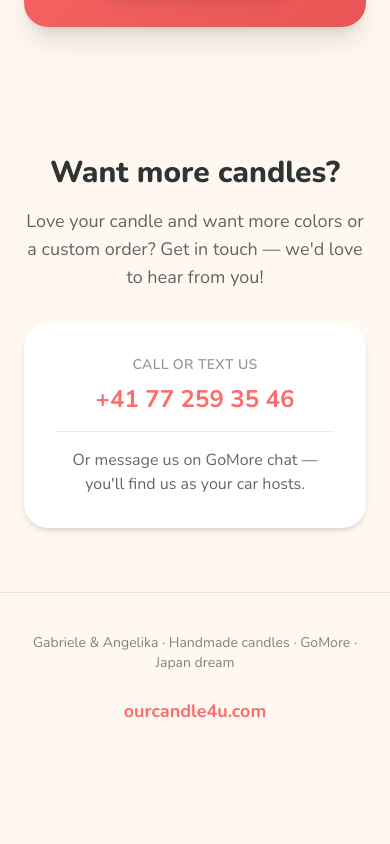
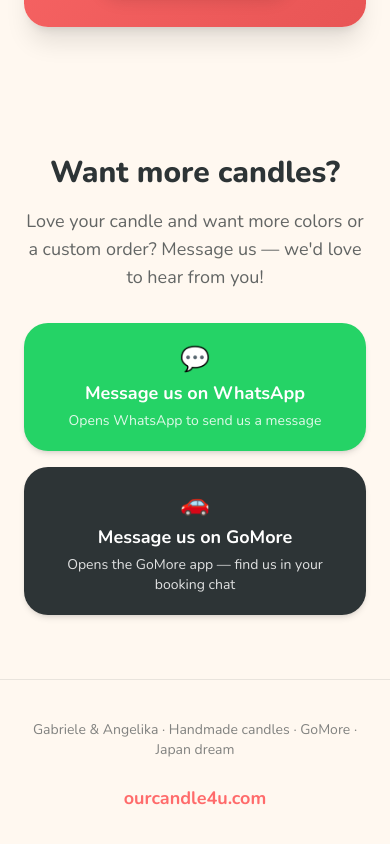
Before and after one commit to gabrielebrunini/ourcandle4u, a Next.js app: page /en in a window 390 px wide. Shown: the part 2791-3635 px from the top of the page. Before the commit the page ends 3556 px from the top, so only its background shows below. Built offline with nearby package versions, Linux system fonts and the light colour scheme.

Commit message:
Replace phone contact with WhatsApp and GoMore app message links.
Remove call-to-call CTAs and add one-tap buttons to open WhatsApp or the GoMore app for messaging.

Co-authored-by: Cursor <cursoragent@cursor.com>

```diff
--- a/components/Contact.tsx
+++ b/components/Contact.tsx
@@ -1,6 +1,7 @@
 import { useTranslations } from "next-intl";
 
-const PHONE_NUMBER = "+41772593546";
+const WHATSAPP_URL = "https://wa.me/41772593546";
+const GOMORE_APP_URL = "https://gomore.ch/app";
 
 export default function Contact() {
   const t = useTranslations("contact");
@@ -13,21 +14,32 @@ export default function Contact() {
         </h2>
         <p className="mb-8 text-lg text-charcoal/75">{t("description")}</p>
 
-        <div className="space-y-4 rounded-3xl bg-white p-8 shadow-md">
-          <div>
-            <p className="mb-2 text-sm font-semibold uppercase tracking-wide text-charcoal/50">
-              {t("phone")}
-            </p>
-            <a
-              href={`tel:${PHONE_NUMBER}`}
-              className="text-2xl font-bold text-coral transition hover:text-coral-dark"
-            >
-              {t("phoneNumber")}
-            </a>
-          </div>
-          <div className="border-t border-charcoal/10 pt-4">
-            <p className="text-base text-charcoal/75">{t("gomore")}</p>
-          </div>
+        <div className="flex flex-col gap-4 sm:flex-row sm:justify-center">
+          <a
+            href={WHATSAPP_URL}
+            target="_blank"
+            rel="noopener noreferrer"
+            className="flex flex-1 flex-col items-center rounded-3xl bg-[#25D366] px-6 py-5 text-white shadow-md transition hover:scale-[1.02] hover:shadow-lg sm:max-w-xs"
+          >
+            <span className="mb-1 text-2xl" aria-hidden="true">
+              💬
+            </span>
+            <span className="text-lg font-bold">{t("whatsapp")}</span>
+            <span className="mt-1 text-sm text-white/85">{t("whatsappHint")}</span>
+          </a>
+
+          <a
+            href={GOMORE_APP_URL}
+            target="_blank"
+            rel="noopener noreferrer"
+            className="flex flex-1 flex-col items-center rounded-3xl bg-charcoal px-6 py-5 text-white shadow-md transition hover:scale-[1.02] hover:shadow-lg sm:max-w-xs"
+          >
+            <span className="mb-1 text-2xl" aria-hidden="true">
+              🚗
+            </span>
+            <span className="text-lg font-bold">{t("gomore")}</span>
+            <span className="mt-1 text-sm text-white/85">{t("gomoreHint")}</span>
+          </a>
         </div>
       </div>
     </section>
--- a/messages/de.json
+++ b/messages/de.json
@@ -42,10 +42,11 @@
   },
   "contact": {
     "title": "Mehr Kerzen gewünscht?",
-    "description": "Du liebst deine Kerze und möchtest mehr Farben oder eine Sonderbestellung? Melde dich — wir freuen uns von dir zu hören!",
-    "phone": "Ruf uns an oder schreib uns",
-    "gomore": "Oder schreib uns im GoMore-Chat — du findest uns als deine Autovermieter.",
-    "phoneNumber": "+41 77 259 35 46"
+    "description": "Du liebst deine Kerze und möchtest mehr Farben oder eine Sonderbestellung? Schreib uns — wir freuen uns von dir zu hören!",
+    "whatsapp": "Schreib uns auf WhatsApp",
+    "whatsappHint": "Öffnet WhatsApp, um uns eine Nachricht zu senden",
+    "gomore": "Schreib uns auf GoMore",
+    "gomoreHint": "Öffnet die GoMore-App — finde uns im Chat deiner Buchung"
   },
   "footer": {
     "tagline": "Gabriele & Angelika · Handgemachte Kerzen · GoMore · Japan-Traum",
--- a/messages/en.json
+++ b/messages/en.json
@@ -42,10 +42,11 @@
   },
   "contact": {
     "title": "Want more candles?",
-    "description": "Love your candle and want more colors or a custom order? Get in touch — we'd love to hear from you!",
-    "phone": "Call or text us",
-    "gomore": "Or message us on GoMore chat — you'll find us as your car hosts.",
-    "phoneNumber": "+41 77 259 35 46"
+    "description": "Love your candle and want more colors or a custom order? Message us — we'd love to hear from you!",
+    "whatsapp": "Message us on WhatsApp",
+    "whatsappHint": "Opens WhatsApp to send us a message",
+    "gomore": "Message us on GoMore",
+    "gomoreHint": "Opens the GoMore app — find us in your booking chat"
   },
   "footer": {
     "tagline": "Gabriele & Angelika · Handmade candles · GoMore · Japan dream",
--- a/messages/it.json
+++ b/messages/it.json
@@ -42,10 +42,11 @@
   },
   "contact": {
     "title": "Vuoi altre candele?",
-    "description": "Ti piace la tua candela e ne vuoi altre colori o un ordine personalizzato? Contattaci — ci farebbe piacere sentirti!",
-    "phone": "Chiamaci o scrivici",
-    "gomore": "O scrivici nella chat GoMore — ci trovi come i tuoi host auto.",
-    "phoneNumber": "+41 77 259 35 46"
+    "description": "Ti piace la tua candela e ne vuoi altre colori o un ordine personalizzato? Scrivici — ci farebbe piacere sentirti!",
+    "whatsapp": "Scrivici su WhatsApp",
+    "whatsappHint": "Apre WhatsApp per inviarci un messaggio",
+    "gomore": "Scrivici su GoMore",
+    "gomoreHint": "Apre l'app GoMore — trovaci nella chat della tua prenotazione"
   },
   "footer": {
     "tagline": "Gabriele & Angelika · Candele artigianali · GoMore · Sogno Giappone",
```
